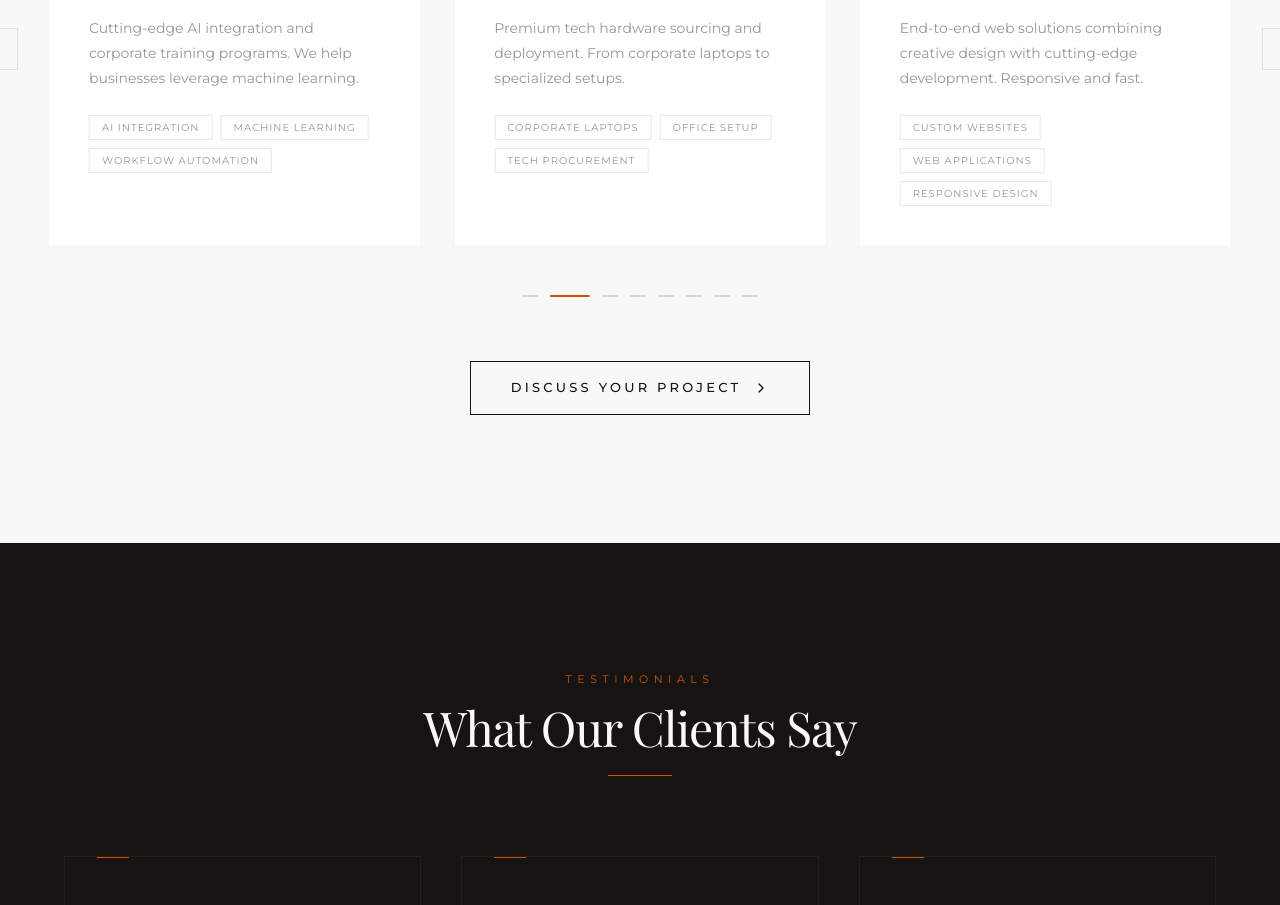
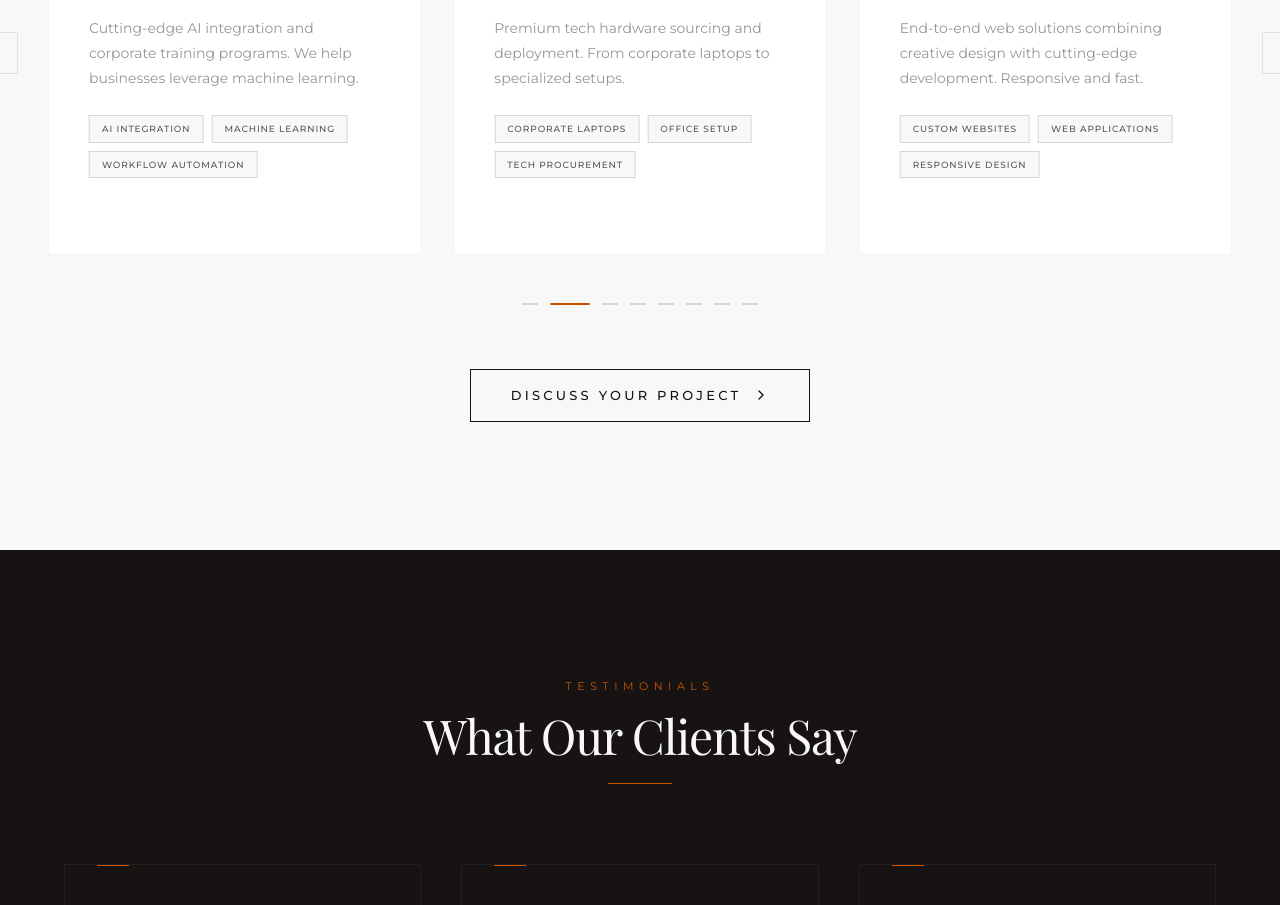
Before and after one commit to Billyrono/Maron-Labs, a Next.js app: page / in a window 1280 px wide. Shown: the part 1325-2230 px from the top of the page. Built offline with nearby package versions, Linux system fonts and the light colour scheme; a web font is replaced by a local one.

Commit message:
Enhance feature pill styling in homepage services carousel

```diff
--- a/components/sections/services.tsx
+++ b/components/sections/services.tsx
@@ -183,7 +183,7 @@ export default function Services() {
                         {service.features.map((feature, idx) => (
                           <span
                             key={idx}
-                            className="text-[10px] uppercase tracking-widest px-3 py-1 border border-[#161312]/10 text-[#979696]"
+                            className="text-[9px] uppercase tracking-widest px-3 py-1.5 bg-[#f9f8f9] border border-[#161312]/15 text-[#161312]/70 font-medium group-hover:border-[#cc5500]/40 group-hover:bg-[#cc5500]/5 group-hover:text-[#cc5500] transition-all duration-500"
                           >
                             {feature}
                           </span>
```
